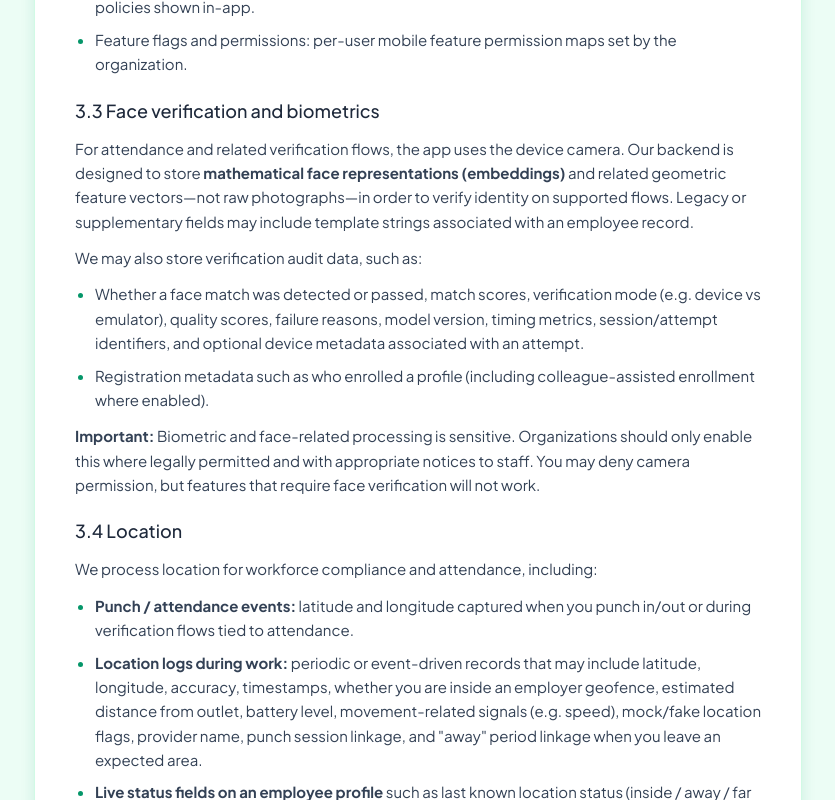
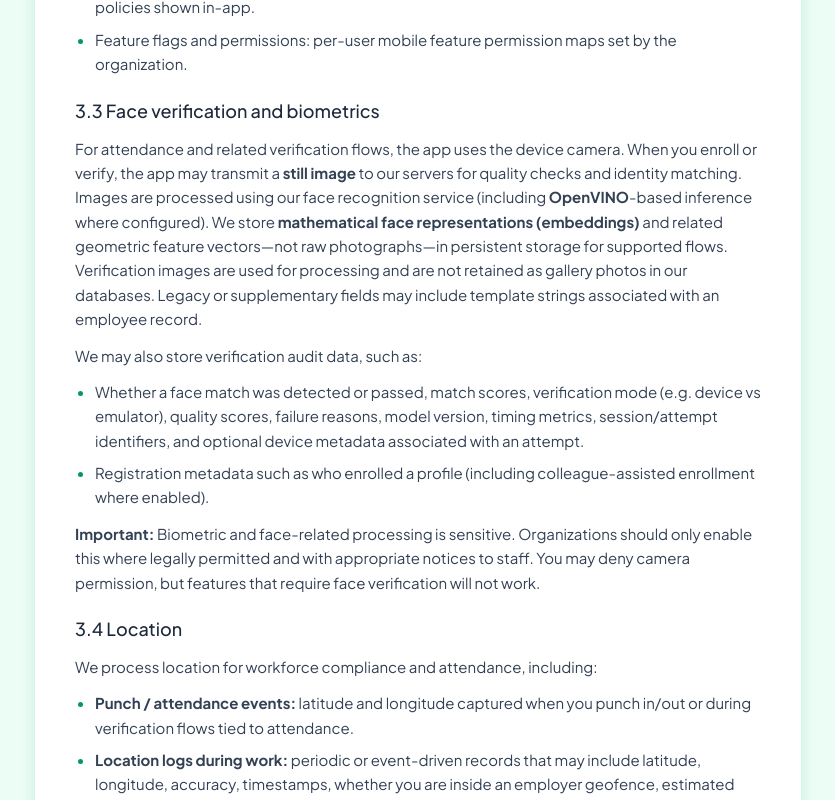
Before and after one commit to ronitrks6666/NeoEngine-dashboard, a React (Vite) app: page /privacy-policy in a window 1280 px wide. Shown: the part 1920-2720 px from the top of the page, without its empty margins (222-1057 px from the left). Built offline with nearby package versions, Linux system fonts and the light colour scheme; no server answers.

Commit message:
App Store Compliance Changes

```diff
--- a/src/pages/legal/PrivacyPolicyPage.tsx
+++ b/src/pages/legal/PrivacyPolicyPage.tsx
@@ -135,10 +135,14 @@ export function PrivacyPolicyPage() {
 
         <h3 className="text-lg font-medium text-slate-800 pt-2">3.3 Face verification and biometrics</h3>
         <p>
-          For attendance and related verification flows, the app uses the device camera. Our backend is
-          designed to store <strong>mathematical face representations (embeddings)</strong> and related
-          geometric feature vectors—not raw photographs—in order to verify identity on supported flows.
-          Legacy or supplementary fields may include template strings associated with an employee record.
+          For attendance and related verification flows, the app uses the device camera. When you enroll
+          or verify, the app may transmit a <strong>still image</strong> to our servers for quality checks
+          and identity matching. Images are processed using our face recognition service (including{' '}
+          <strong>OpenVINO</strong>-based inference where configured). We store{' '}
+          <strong>mathematical face representations (embeddings)</strong> and related geometric feature
+          vectors—not raw photographs—in persistent storage for supported flows. Verification images are
+          used for processing and are not retained as gallery photos in our databases. Legacy or
+          supplementary fields may include template strings associated with an employee record.
         </p>
         <p>We may also store verification audit data, such as:</p>
         <LegalUnorderedList
@@ -304,19 +308,29 @@ export function PrivacyPolicyPage() {
           configuration at build time.
         </p>
 
-        <h3 className="text-lg font-medium text-slate-800 pt-2">3.14 Updates and configuration</h3>
+        <h3 className="text-lg font-medium text-slate-800 pt-2">
+          3.14 Crash and performance diagnostics
+        </h3>
+        <p>
+          The mobile app may initialize <strong>Sentry</strong> when a DSN is configured at build time.
+          Sentry collects crash reports, error stack traces, and limited performance telemetry (for example
+          app version, device model, and OS version) to help us diagnose reliability issues. We do not use
+          Sentry for advertising or cross-app tracking.
+        </p>
+
+        <h3 className="text-lg font-medium text-slate-800 pt-2">3.15 Updates and configuration</h3>
         <p>
           The Expo platform may deliver <strong>over-the-air (OTA) updates</strong> for JavaScript assets,
           and store runtime/version identifiers. Firebase configuration is used for push-related project
           linkage on Android as typical for Expo/React Native stacks.
         </p>
 
-        <h3 className="text-lg font-medium text-slate-800 pt-2">3.15 Server logs and security</h3>
+        <h3 className="text-lg font-medium text-slate-800 pt-2">3.16 Server logs and security</h3>
         <p>
           We maintain standard technical logs (IP address, user agent, timestamps, API routes, error
           reports) for security, reliability, and debugging.
         </p>
-        <h3 className="text-lg font-medium text-slate-800 pt-2">3.16 Realtime connections</h3>
+        <h3 className="text-lg font-medium text-slate-800 pt-2">3.17 Realtime connections</h3>
         <p>
           For features such as issue messaging, the app may open a <strong>WebSocket</strong> (Socket.IO)
           connection to our servers using your session credentials so messages can sync in near real time.
@@ -386,6 +400,10 @@ export function PrivacyPolicyPage() {
             </>,
             <>
               <strong>PostHog</strong> when analytics are enabled in the mobile build.
+            </>,
+            <>
+              <strong>Sentry</strong> for crash reporting and performance diagnostics when configured in
+              the mobile build.
             </>,
           ]}
         />
```
